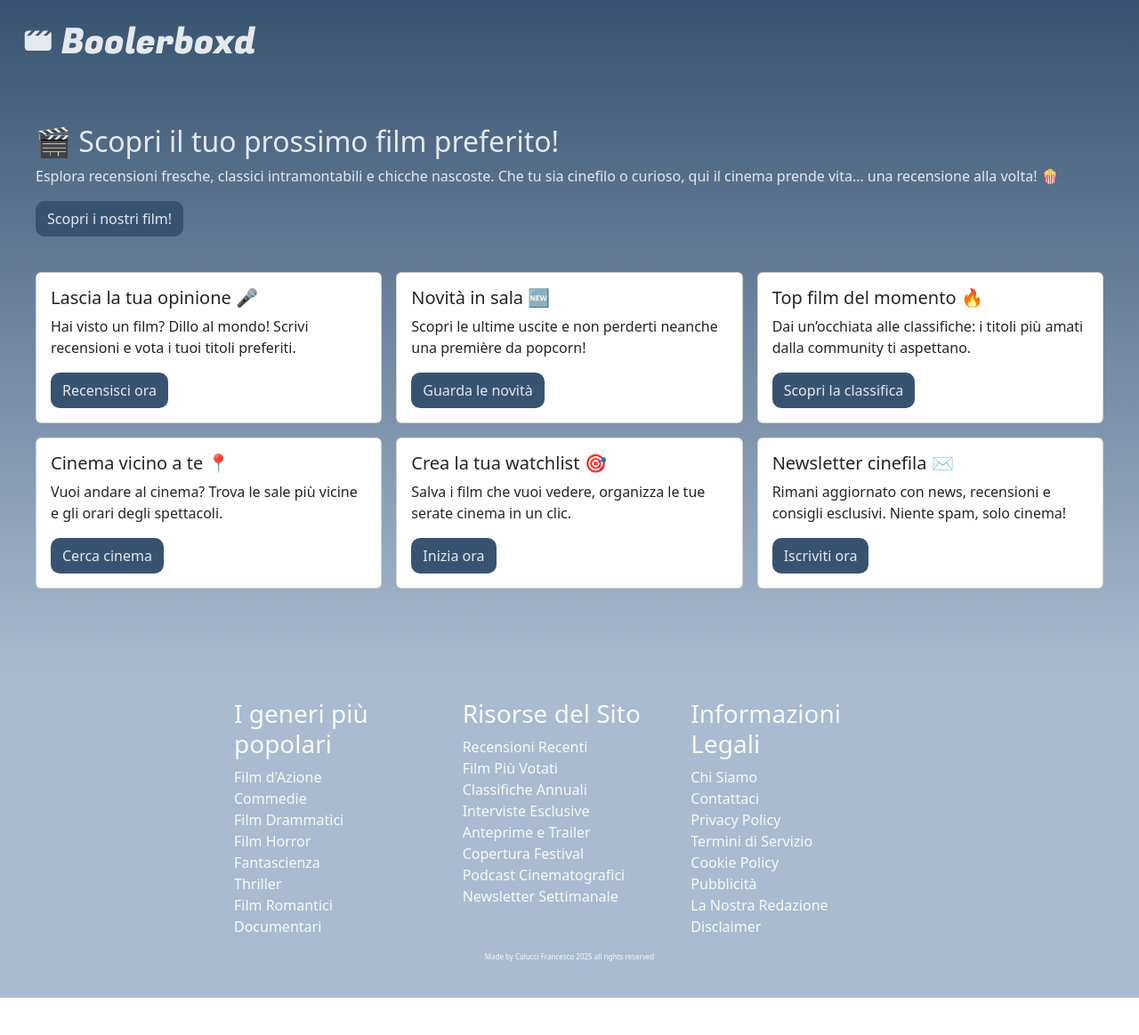
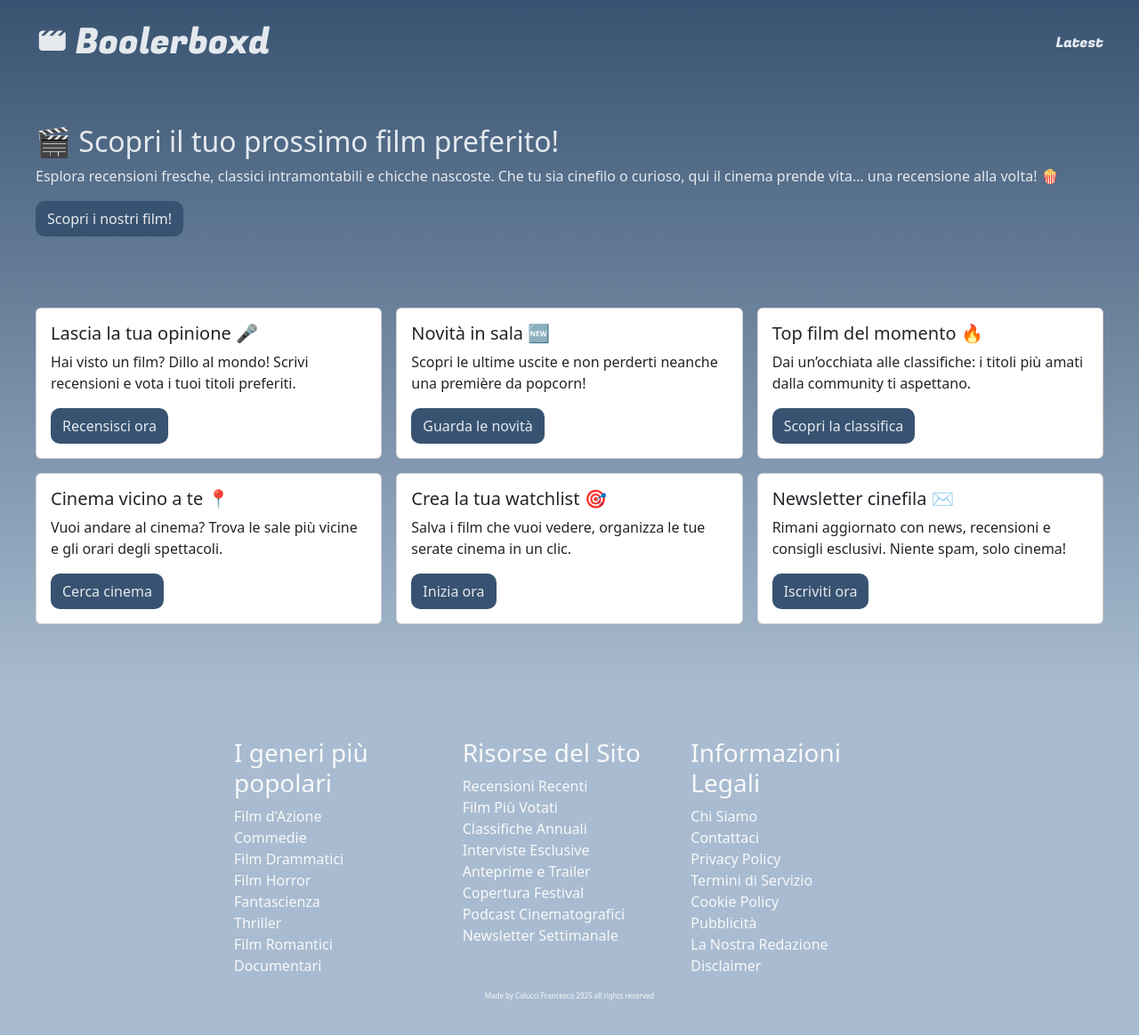
Before and after one commit to coluccifrancesco/webapp-react, a React (Vite) app in the folder webapp-react/: page / in a window 1280 px wide. Shown: the top 1164 px of the page at 89% size. Before the commit the page ends 1122 px from the top, so only its background shows below. Built offline with nearby package versions, Linux system fonts and the light colour scheme; no server answers; a web font is replaced by a local one.

Commit message:
Improved general design and implemented form layout

```diff
--- a/webapp-react/src/App.css
+++ b/webapp-react/src/App.css
@@ -1,4 +1,4 @@
-:root{
+:root {
   --bg-color: rgb(5, 7, 9);
   --primary-color: #a8bbd0;
   --secondary-color: #385371;
@@ -9,7 +9,7 @@
   --vote-color: rgb(255, 196, 0);
 }
 
-.c-title{
+.c-title {
   font-family: 'Racing Sans One', sans-serif;
   font-weight: 400;
   font-style: normal;
@@ -20,46 +20,68 @@
   margin: 0;
   padding: 0;
   box-sizing: border-box;
+  max-width: 1600px;
 }
 
-body{
+body {
   min-width: 475px;
 }
 
-.navbar{
+.navbar {
   position: fixed;
+  padding: 24px 40px;
 }
 
-.nav-logo-cont{
+.nav-logo-cont {
   color: var(--text-color);
   font-size: 30px;
   font-family: "Fugaz One", sans-serif;
   transition: 0.2s;
 
-  &:hover{
+  &:hover {
     color: var(--usually-white);
     margin-left: 10px;
   }
 
-  &:active{
+  &:active {
     color: transparent;
   }
 }
 
-.jumbotron{
+.head-link {
+  text-decoration: none;
+  color: var(--text-color);
+  transition: 0.2s;
+  font-family: "Fugaz One", sans-serif;
+  font-weight: 200;
+
+  &:hover {
+    color: var(--primary-color);
+  }
+
+  &:active {
+    color: transparent;
+  }
+
+  p {
+    margin: 0;
+  }
+}
+
+.jumbotron {
   padding: 40px;
   color: var(--text-color);
 }
 
-.logotype-name{
+.logotype-name {
   margin-left: 7px;
 }
 
-.logotype-logo{
+.logotype-logo {
   margin-bottom: 4px;
 }
 
-.detail-bg-img{
+.detail-bg-img {
   height: 100%;
   width: 100%;
   object-fit: cover;
@@ -67,18 +89,18 @@ body{
   filter: blur(10px);
 }
 
-.main-detail{
+.main-detail {
   padding-top: 90px;
-  background: linear-gradient(180deg,rgba(56, 83, 113, 1) 0%, rgba(168, 187, 208, 1) 100%);
+  background: linear-gradient(180deg, rgba(56, 83, 113, 1) 0%, rgba(168, 187, 208, 1) 100%);
 }
 
-.main-home{
-  padding: 100px 0;
-  background: linear-gradient(180deg,rgba(56, 83, 113, 1) 0%, rgba(168, 187, 208, 1) 100%);
+.main-home {
+  padding: 100px 0 40px 0;
+  background: linear-gradient(180deg, rgba(56, 83, 113, 1) 0%, rgba(168, 187, 208, 1) 100%);
 
 }
 
-.details-btn{
+.details-btn {
   border: 3px solid transparent;
   color: var(--text-color);
   border-radius: 10px;
@@ -86,20 +108,20 @@ body{
   background-color: var(--secondary-color);
   transition: 0.2s;
 
-  &:hover{
+  &:hover {
     background-color: var(--usually-white);
     color: var(--secondary-color);
     border: 3px solid var(--secondary-color);
     margin-left: 5px;
   }
 
-  &:active{
+  &:active {
     color: var(--bg-color);
     border: 3px solid var(--bg-color);
   }
 }
 
-.discover-btn{
+.discover-btn {
   border: 3px solid transparent;
   color: var(--text-color);
   border-radius: 10px;
@@ -107,42 +129,42 @@ body{
   background-color: var(--secondary-color);
   transition: 0.2s;
 
-  &:hover{
+  &:hover {
     background-color: transparent;
     color: var(--usually-white);
     border: 3px solid var(--usually-white);
     margin-left: 5px;
   }
 
-  &:active{
+  &:active {
     color: var(--bg-color);
     border: 3px solid var(--bg-color);
   }
 }
 
-.container-buttons{
+.container-buttons {
   width: 100%;
-  padding: 0 40px;
+  padding: 40px;
 }
 
-.reviews-container{
+.reviews-container {
   margin: 0 auto;
   max-width: 650px;
   padding: 30px;
 
-  h2{
+  h2 {
     font-family: 'Fugaz One', sans-serif;
     color: var(--text-color);
     margin: 20px auto;
     font-size: 30px;
   }
 
-  .col-12{
+  .col-12 {
     padding: 5px 20px;
   }
 }
 
-.rev-card{
+.rev-card {
   background-color: var(--accent-color);
   border: 6px solid var(--usually-white);
   border-radius: 20px;
@@ -150,12 +172,12 @@ body{
   color: var(--text-color);
   transition: 0.25s;
 
-  &:hover{
+  &:hover {
     padding-top: 30px;
     padding-bottom: 30px;
   }
 
-  .rev-title{
+  .rev-title {
     width: 10px;
     font-size: 25px;
     font-family: 'Racing Sans One', sans-serif;
@@ -163,16 +185,16 @@ body{
     transition: 0.2s;
     cursor: pointer;
 
-    &:hover{
+    &:hover {
       color: var(--secondary-color);
     }
 
-    &:active{
+    &:active {
       color: transparent;
     }
   }
 
-  .propic-cont{
+  .propic-cont {
     background-color: var(--primary-color);
     border: 5px solid var(--text-color);
     border-radius: 50%;
@@ -181,34 +203,78 @@ body{
     cursor: pointer;
     margin-left: 15px;
 
-    &:hover{
+    &:hover {
       border: 5px solid var(--secondary-color);
       background-color: var(--secondary-color);
     }
 
-    .rev-propic{
+    .rev-propic {
       font-size: 40px;
     }
   }
 }
 
-.rev-card-body{
+.rev-card-body {
 
-  .rev-pre{
+  .rev-pre {
     font-weight: 700;
     color: var(--primary-color);
   }
 
-  .review{
+  .review {
     font-style: italic;
   }
 
-  .vote{
+  .vote {
     color: var(--vote-color);
   }
 
 }
 
-footer{
+.form-review {
+  margin: 0px 50px;
+  padding: 30px;
+  border: 7px solid var(--usually-white);
+  border-radius: 20px;
+  background-color: var(--secondary-color);
+  font-family: 'Fugaz One', sans-serif;;
+
+  h2 {
+    width: 360px;
+    font-size: 25px;
+    font-family: 'Racing Sans One', sans-serif;
+    margin-bottom: 15px;
+    color: var(--usually-white);
+  }
+
+  label {
+    color: var(--text-color);
+  }
+
+  .vote-input {
+    width: 60px;
+  }
+
+  .submit-btn {
+    padding: 8px 15px;
+    border-radius: 12px;
+    border: 3px solid var(--accent-color);
+    background-color: var(--accent-color);
+    color: var(--text-color);
+    transition: 0.2s;
+
+    &:hover {
+      border: 3px solid var(--text-color);
+      background-color: transparent;
+    }
+
+    &:active{
+      border: 3px solid transparent;
+      color: transparent;
+    }
+  }
+}
+
+footer {
   background-color: var(--primary-color);
 }
--- a/webapp-react/src/App.jsx
+++ b/webapp-react/src/App.jsx
@@ -3,7 +3,7 @@ import { BrowserRouter, Routes, Route } from 'react-router-dom'
 import './App.css'
 import DefaultLayout from './layout/DefaultLayout'
 import HomePage from './pages/HomePage'
-import FilmList from './pages/FilmList'
+import FilmList from './pages/FilmListPage'
 import SingleFilmPage from './pages/SingleFilmPage'
 import { MoviesProvider } from './contexts/MoviesContext'
 
--- a/webapp-react/src/components/Footer.jsx
+++ b/webapp-react/src/components/Footer.jsx
@@ -1,5 +1,5 @@
 export default function Footer() {
-    return <footer className="p-4">
+    return <footer className="p-5">
         <nav className="text-light container-fluid d-flex justify-content-center align-items-center flex-column">
             <div className="row g-3">
                 <div className="col col-12 col-sm-4">
--- a/webapp-react/src/components/Header.jsx
+++ b/webapp-react/src/components/Header.jsx
@@ -2,7 +2,7 @@ import { Link } from 'react-router-dom'
 
 export default function Header() {
     return <header>
-        <nav className="p-4 container-fluid d-flex justify-content-between align-items-center navbar">
+        <nav className="container-fluid d-flex justify-content-between align-items-center navbar z-2">
             <Link to='/' className='text-decoration-none'>
                 <div className='nav-logo-cont d-flex align-items-center'>
                     <i className="fa-solid fa-clapperboard logotype-logo" />
@@ -11,7 +11,7 @@ export default function Header() {
             </Link>
 
             <div>
-
+                <Link to='/movies' className='head-link'><p>Latest</p></Link>
             </div>
         </nav>
     </header>
--- a/webapp-react/src/components/ReviewCard.jsx
+++ b/webapp-react/src/components/ReviewCard.jsx
@@ -8,7 +8,7 @@ export default function ReviewCard({rev}) {
 
                 <div className="rev-card-body">
                     <p><span className="rev-pre">Review:</span> <span className="review">'{rev.text}'</span></p>
-                    <p className='mb-0'>Vote : <span className="vote">{rev.vote} / 5 <i class="fa-solid fa-star vote-star"></i></span></p>
+                    <p className='mb-0'>Vote : <span className="vote">{rev.vote} / 5 <i className="fa-solid fa-star vote-star"></i></span></p>
                 </div>
             </div>
 
--- a/webapp-react/src/pages/SingleFilmPage.jsx
+++ b/webapp-react/src/pages/SingleFilmPage.jsx
@@ -63,6 +63,37 @@ export default function HomeAndFilmList() {
             </div>
         </section>
 
+
+        {/* Form per lasciare una recensione DA REFATTORIZZARE */}
+        <section className='form-review'>
+            <h2>Share your opinion on the film!</h2>
+
+            <form className='container'>
+                <div className="mb-3">
+                    <label htmlFor="name-input" className="form-label">Name</label>
+                    <input type="email" className="form-control" id="name-input" aria-describedby="emailHelp" />
+                </div>
+                <div className="mb-3">
+                    <label htmlFor="input-review" className="form-label">Your review</label>
+                    <input type="text" className="form-control" id="input-review" />
+                </div>
+                <div className="mb-3">
+
+                    <label className="form-label" htmlFor="vote-input">Your vote</label>
+
+                    <div className='d-flex justify-content-between align-items-center'>
+
+                        <div>
+                            <input type="number" className="vote-input form-control" id="vote-input" min="1" max="5" />
+                        </div>
+
+                        <button type="submit" className="submit-btn">Submit</button>
+
+                    </div>
+                </div>
+            </form>
+        </section>
+
     </main>
 
         :
```
Also changed, not shown: webapp-react/src/pages/FilmListPage.jsx (renamed from webapp-react/src/pages/FilmList.jsx). Lines whose indentation alone changed are shown as unchanged.
